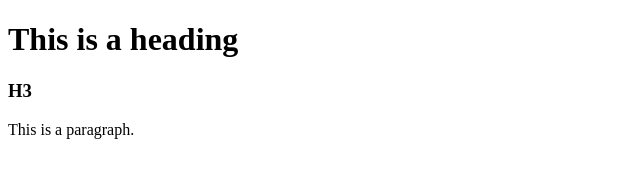
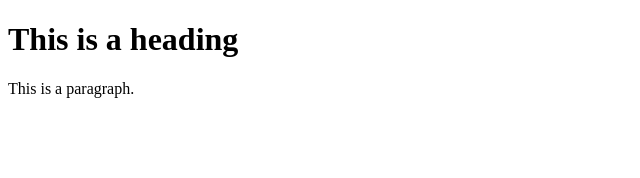
Before and after one commit to jhorn1992/website-change-test-website, a plain HTML site: page index.html in a window 1280 px wide. Shown: the whole page, without its empty margins (0-640 px from the left). Drawn offline with Linux system fonts and the light colour scheme.

Commit message:
Update index.html

```diff
--- a/index.html
+++ b/index.html
@@ -4,7 +4,6 @@
 <body>
 
 <h1>This is a heading</h1>
-  <h3>H3</h3>
 <p>This is a paragraph.</p>
 
 </body>
```
